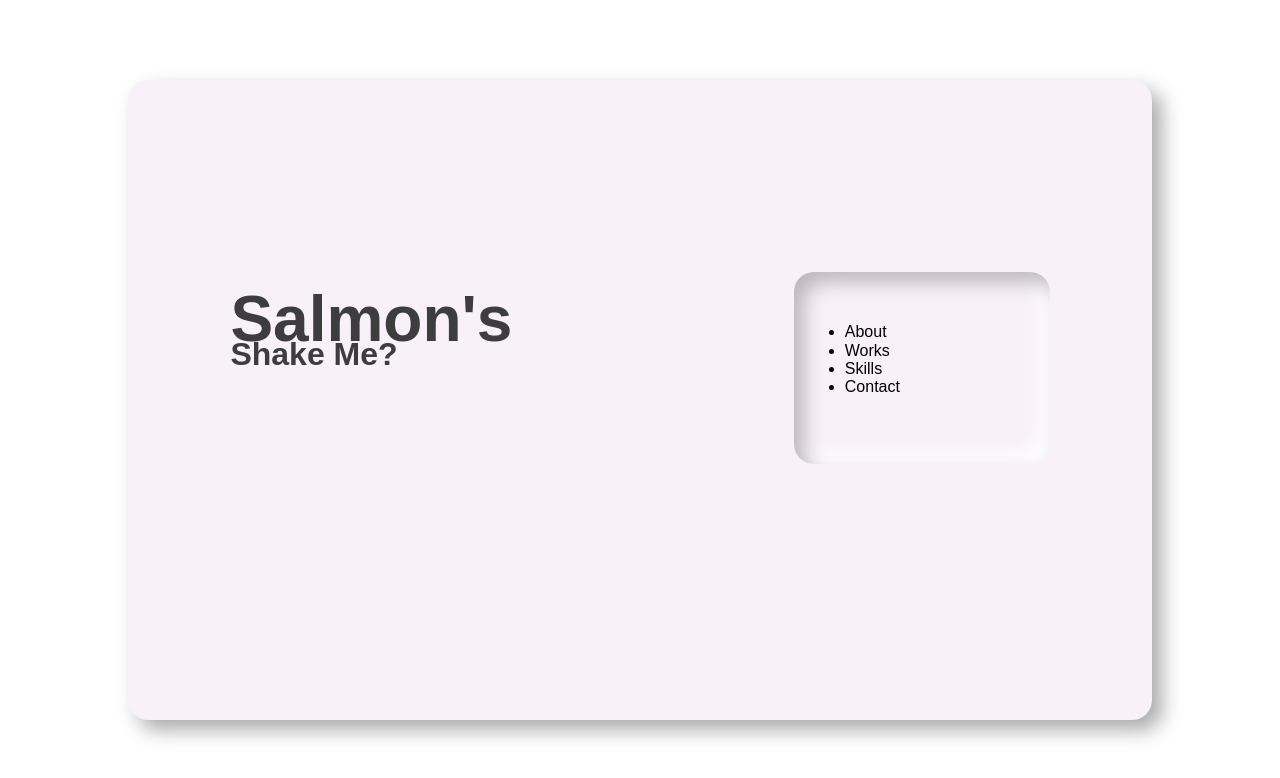
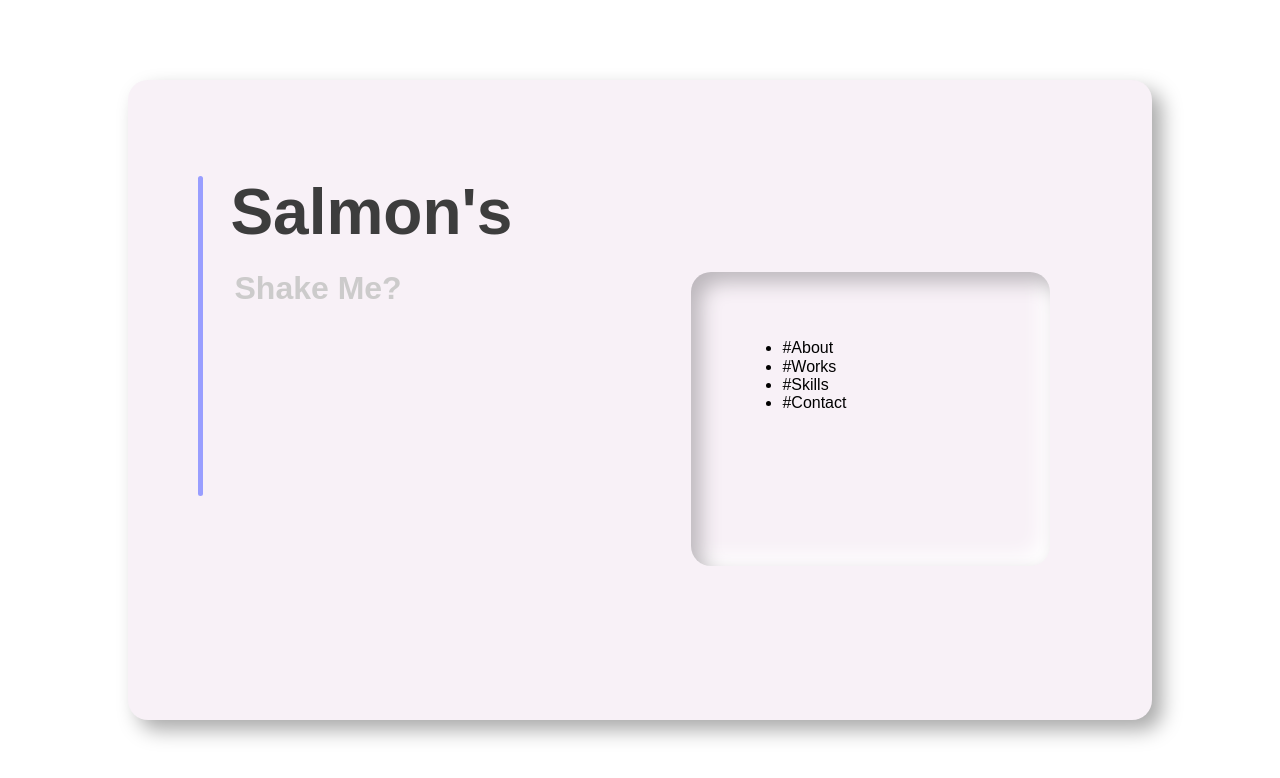
Before and after one commit to 5h4k3m3/portfolio-uno, a React (Vite) app: page / in a window 1280 px wide. Shown: the top 778 px of the page. Built offline with nearby package versions, Linux system fonts and the light colour scheme; a web font is replaced by a local one.

Commit message:
🚧 main profile card

```diff
--- a/src/components/Home.css
+++ b/src/components/Home.css
@@ -1,9 +1,10 @@
 * {
-  margin: 0;
-  padding: 0;
-  box-sizing: border-box;
+  --base-color: #f8f1f7;
+  --main-color: #3d3d3d;
+  --sub-color: #cccbcb;
+  --accent-color: rgb(153, 158, 255);
+  user-select: none;
 }
-
 .profile-components {
   border-radius: 20px;
   background: #f8f1f7;
@@ -15,20 +16,41 @@
   position: relative;
 }
 
+.profile {
+  position: relative;
+  width: 40%;
+  height: 70%;
+  top: 15%;
+  left: 10%;
+}
+
+.profile::before {
+  content: "";
+  display: inline-block;
+  position: absolute;
+  top: 0;
+  left: -8%;
+  height: 40vh;
+  width: 5px;
+  border-radius: 10px;
+  background-color: var(--accent-color);
+}
+
 .profile-components h1 {
   font-size: 4rem;
   position: absolute;
-  top: 25%;
-  left: 10%;
-  color: #3d3d3d;
+  top: 0;
+  left: 0;
+  margin: 0;
+  color: var(--main-color);
 }
 
 .profile-components h2 {
   font-size: 2rem;
   position: absolute;
-  top: 40%;
-  left: 10%;
-  color: #3d3d3d;
+  top: 15%;
+  left: 1%;
+  color: var(--sub-color);
 }
 
 
--- a/src/components/Home.tsx
+++ b/src/components/Home.tsx
@@ -12,10 +12,10 @@ export const Home = () => {
         </div>
         <div className="contents">
           <ul>
-            <li>About</li>
-            <li>Works</li>
-            <li>Skills</li>
-            <li>Contact</li>
+            <li>#About</li>
+            <li>#Works</li>
+            <li>#Skills</li>
+            <li>#Contact</li>
           </ul>
         </div>
       </div>
```
